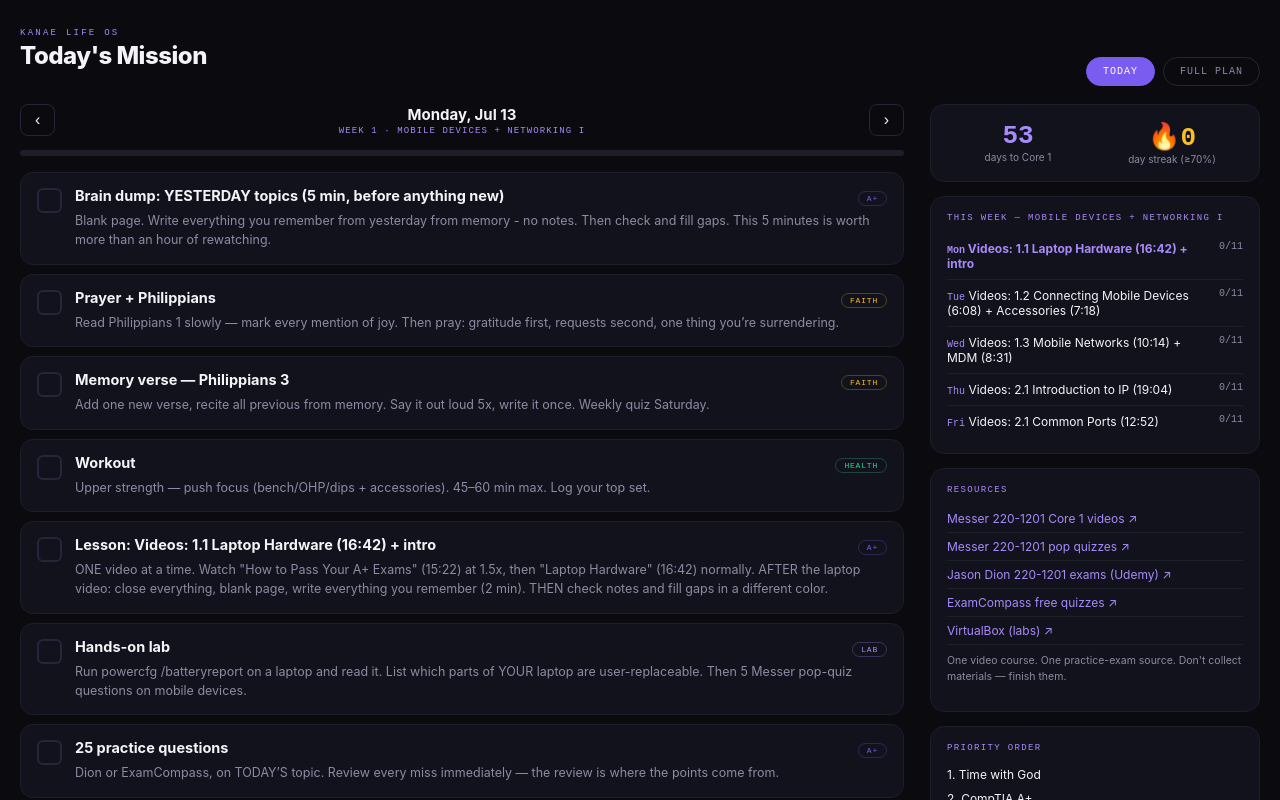
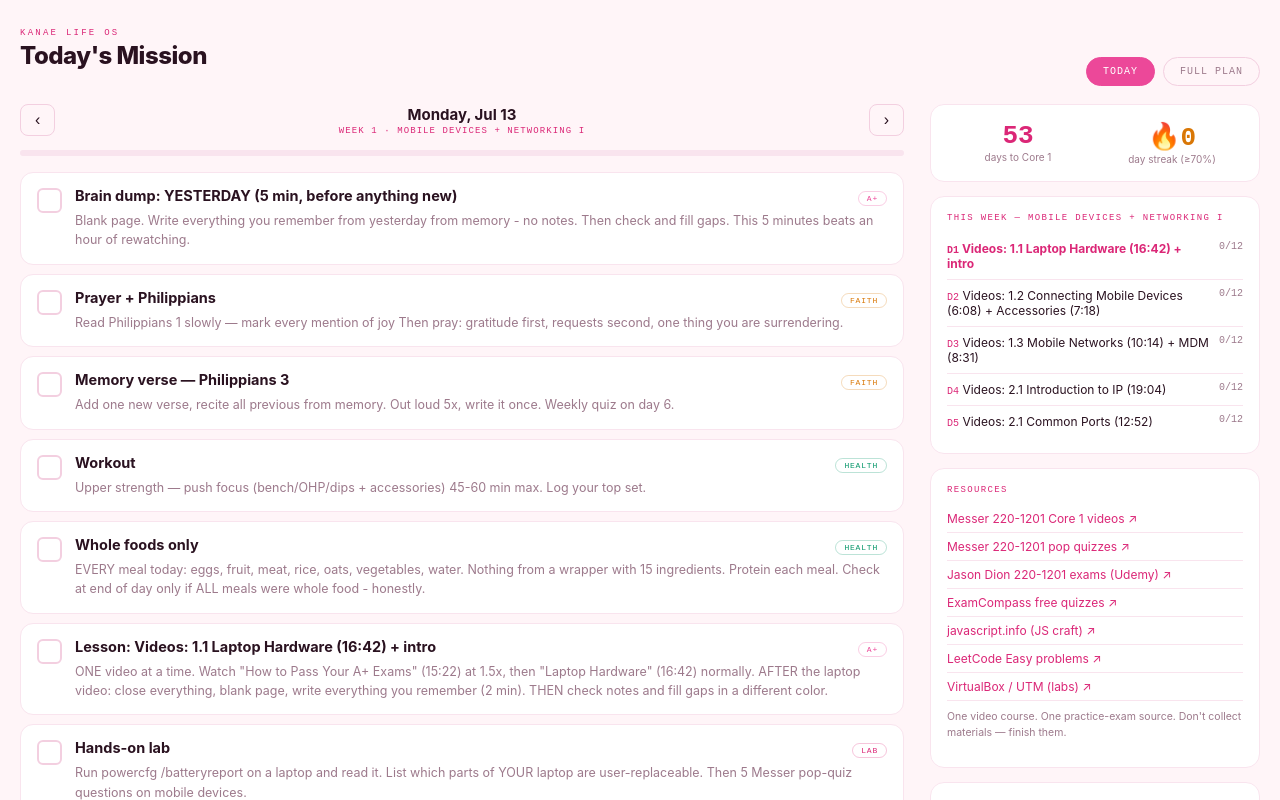
Before and after one commit to KanaeBunche/kanae-life-os, a React (Vite) app: page / in a window 1280 px wide. Both pictures are taken after a click on the button "Start the 8 weeks". Shown: the top 800 px of the page. Built offline with nearby package versions, Linux system fonts and the light colour scheme.

Commit message:
switched goals

```diff
--- a/src/App.jsx
+++ b/src/App.jsx
@@ -6,9 +6,14 @@ import { useState, useEffect, useRef } from 'react'
    ═══════════════════════════════════════════════════════════ */
 
 const C = {
-  void: '#0A0A0F', surface: '#12121C', border: '#26263A', borderSoft: '#1E1E28',
-  violet: '#7B5CF0', violetSoft: '#A78BFA', snow: '#F4F4F8', muted: '#8B8BA3',
-  green: '#34D399', amber: '#FBBF24', rose: '#FB7185', blue: '#60A5FA', orange: '#FF7A29',
+  void: '#FFF5F8',        /* page — soft pink-white */
+  surface: '#FFFFFF',     /* cards */
+  border: '#F3CFE0', borderSoft: '#F9E4EE',
+  violet: '#EC4899',      /* primary pink */
+  violetSoft: '#DB2777',  /* deep pink accents */
+  snow: '#2A1220',        /* ink text */
+  muted: '#9D7A8C',
+  green: '#059669', amber: '#D97706', rose: '#E11D48', blue: '#2563EB', orange: '#EA580C',
 }
 const MONO = "ui-monospace, 'JetBrains Mono', monospace"
 
@@ -84,42 +89,63 @@ const PHIL = ['Read Philippians 1 slowly — mark every mention of joy',
   'Read Philippians 4 — vv. 6–8, anxiety and thought life',
   'Re-read the chapter that hit hardest this week + journal 3 lines']
 
-const STAPLES = (dayIdx) => [
-  { id: 'recall', label: 'Brain dump: YESTERDAY topics (5 min, before anything new)', tag: 'A+',
-    detail: 'Blank page. Write everything you remember from yesterday from memory - no notes. Then check and fill gaps. This 5 minutes is worth more than an hour of rewatching.' },
+const CRAFT_WEEKS = [
+  ['Phase 1 — JavaScript basics with ChatGPT as tutor', 'Tell ChatGPT: "Teach me [variables/functions/loops] with a short explanation, then give me 3 exercises. Do NOT show solutions until I try." YOU type every line in a real file and run it. Then ask it to quiz you on what you just did.'],
+  ['Phase 1 — Objects, arrays & methods', 'Same method: ChatGPT teaches + gives exercises on objects, map/filter/reduce. You type, run, break, fix. End with: "Quiz me like a junior dev interviewer on arrays." One LeetCode Easy, talking out loud.'],
+  ['Phase 2 — Async: promises & async/await', 'ChatGPT: "Explain promises simply, then give me exercises using fetch with a free API." Hand-type everything. Ask it to explain the event loop, then explain it BACK to it and have it grade you. + 1 LeetCode Easy.'],
+  ['Phase 3 — The DOM (no framework)', 'ChatGPT: "Give me 3 small DOM projects using only querySelector and addEventListener" (counter, todo, tabs). Build them in one plain HTML file. When stuck, ask for a HINT, never the answer. + 1 LeetCode Easy.'],
+  ['Phase 4 — React from first principles', 'ChatGPT: "Quiz me on why state re-renders, hook rules, and keys — interview style." Then build a tiny component from scratch, no copying. You already USE React daily; this phase is about explaining it. + 1 LeetCode Easy.'],
+  ['Phase 5 — Node + Express by hand', 'ChatGPT: "Walk me through building an Express CRUD API step by step, one step at a time, and wait for my code before continuing." Blank folder, you type it all, test with curl. + 1 LeetCode Easy.'],
+  ['Phase 6 — SQL', 'Supabase SQL editor. ChatGPT: "Give me SQL exercises: SELECT with JOINs, INSERT, UPDATE, an index, an RLS policy." Type by hand on a scratch table, paste results back for it to check. + 1 LeetCode Easy.'],
+  ['Phase 7 — Explain your own code + mock interviews', 'Open ThinkWork or the portal, one file a day: explain every line out loud. Then ChatGPT: "Interview me for a junior dev role — ask me to walk through a project, then follow up." Timed, out loud, daily.'],
+]
+
+const STAPLES = (dayIdx, week) => [
+  { id: 'recall', label: 'Brain dump: YESTERDAY (5 min, before anything new)', tag: 'A+',
+    detail: 'Blank page. Write everything you remember from yesterday from memory - no notes. Then check and fill gaps. This 5 minutes beats an hour of rewatching.' },
   { id: 'prayer', label: 'Prayer + Philippians', tag: 'FAITH',
-    detail: `${PHIL[dayIdx]}. Then pray: gratitude first, requests second, one thing you\u2019re surrendering.` },
+    detail: PHIL[dayIdx] + ' Then pray: gratitude first, requests second, one thing you are surrendering.' },
   { id: 'verse', label: 'Memory verse — Philippians 3', tag: 'FAITH',
-    detail: 'Add one new verse, recite all previous from memory. Say it out loud 5x, write it once. Weekly quiz Saturday.' },
+    detail: 'Add one new verse, recite all previous from memory. Out loud 5x, write it once. Weekly quiz on day 6.' },
   { id: 'workout', label: 'Workout', tag: 'HEALTH',
-    detail: SPLIT[dayIdx] + '. 45–60 min max. Log your top set.' },
+    detail: SPLIT[dayIdx] + ' 45-60 min max. Log your top set.' },
+  { id: 'food', label: 'Whole foods only', tag: 'HEALTH',
+    detail: 'EVERY meal today: eggs, fruit, meat, rice, oats, vegetables, water. Nothing from a wrapper with 15 ingredients. Protein each meal. Check at end of day only if ALL meals were whole food - honestly.' },
   { id: 'lesson', label: null, tag: 'A+', detail: null },
   { id: 'lab', label: null, tag: 'LAB', detail: null },
   { id: 'questions', label: '25 practice questions', tag: 'A+',
-    detail: 'Dion or ExamCompass, on TODAY\u2019S topic. Review every miss immediately — the review is where the points come from.' },
-  { id: 'jobs', label: 'Apply to 10 jobs', tag: 'CAREER',
-    detail: 'IT support / help desk / jr dev. LinkedIn + Indeed + company sites. Tailor the resume only when the role deserves it. Log follow-ups due.' },
-  { id: 'content', label: 'Content task (scheduled days only)', tag: 'BIZ',
-    detail: 'Tue/Thu: post the scheduled reel to IG + TikTok + Shorts. Other days: skip guilt-free — do NOT create content to feel busy.' },
-  { id: 'dms', label: '10 targeted DMs', tag: 'BIZ',
-    detail: 'NYC businesses matching a portfolio site. Name something specific about THEIR business, link the matching build, one low-pressure question. ≤60 min.' },
+    detail: 'Right after the videos while fresh: Messer pop quizzes or Dion 220-1201, TODAY topic only. Review every miss immediately - the review is where the points come from.' },
+  { id: 'craft', label: `Coding practice: ${CRAFT_WEEKS[week][0]} — 30-45 min`, tag: 'JS',
+    detail: CRAFT_WEEKS[week][1] },
+  { id: 'jobs', label: 'Apply to 10 jobs (IT + junior dev)', tag: 'CAREER',
+    detail: 'IT support / help desk / jr dev. LinkedIn + Indeed + company sites, weighted toward postings under 100 applicants. Message one human at one company per day. Log follow-ups due.' },
+  { id: 'content', label: 'One chill green-screen video (optional, no pressure)', tag: 'CONTENT',
+    detail: 'Talk about whatever is on your mind - what you learned today, the job hunt, faith, a take. Green screen, chill energy, no script, under 90 sec. Post to TikTok + Shorts + IG or save as a draft. If the day is heavy, skip guilt-free.' },
   { id: 'evening', label: 'Evening: 30-question light review', tag: 'A+',
     detail: 'Mixed topics, untimed, relaxed. Wrong answers become tomorrow-morning flashcards. Then close everything.' },
 ]
-const SATURDAY = [
-  { id: 'prayer', label: 'Prayer + Philippians', tag: 'FAITH', detail: 'Longer session — re-read this week\u2019s chapters. Weekly memory-verse quiz: write everything memorized so far from scratch.' },
-  { id: 'exam', label: 'Full timed practice exam', tag: 'A+', detail: '90 questions, 90 minutes, real conditions. Track your weekly score trend — it should climb.' },
-  { id: 'review', label: 'Review every incorrect answer', tag: 'A+', detail: 'Why wrong + why right, in writing, for every single miss. Flashcard the repeat offenders.' },
-  { id: 'batch', label: 'Batch record + edit reels', tag: 'BIZ', detail: 'Record BOTH of next week\u2019s reels in one sitting using the master template. Edit, caption, schedule Tue + Thu.' },
-  { id: 'workout', label: 'Workout or active recovery', tag: 'HEALTH', detail: 'Lift, long walk, or mobility — move for 30+ min, keep the body in the habit.' },
+const SATURDAY = (week) => week < 5 ? [
+  { id: 'prayer', label: 'Prayer + Philippians', tag: 'FAITH', detail: 'Longer session - re-read this week. Memory-verse quiz: write everything memorized so far from scratch.' },
+  { id: 'cumquiz', label: 'Cumulative quiz — ONLY topics covered so far', tag: 'A+', detail: '40 questions total from ExamCompass topic quizzes + Messer pop quizzes, ONLY on sections you have already watched. This is review, not an exam - you should score decently, and every miss shows exactly what to re-dump.' },
+  { id: 'review', label: 'Review every miss + brain-dump the week', tag: 'A+', detail: 'Why wrong + why right for each miss. Then one blank page: dump EVERYTHING from this whole week from memory. Check against notes, fill gaps.' },
+  { id: 'mealprep', label: 'Meal prep for the week', tag: 'HEALTH', detail: 'Cook the week: eggs, protein, rice, cut fruit. Whole-food eating survives busy days only if it is already in the fridge.' },
+  { id: 'batch', label: 'Batch 2-3 green-screen videos (chill)', tag: 'CONTENT', detail: 'Record a few casual talking videos in one sitting. Raw is the style. Skip if the week was heavy.' },
+  { id: 'workout', label: 'Workout or active recovery', tag: 'HEALTH', detail: 'Lift, long walk, or mobility - 30+ min.' },
+] : [
+  { id: 'prayer', label: 'Prayer + Philippians', tag: 'FAITH', detail: 'Longer session - re-read this week. Memory-verse quiz: write everything memorized so far from scratch.' },
+  { id: 'exam', label: 'Full timed practice exam (you have now seen everything)', tag: 'A+', detail: '90 questions, 90 minutes, real conditions. Track the weekly score - it should climb.' },
+  { id: 'review', label: 'Review every incorrect answer', tag: 'A+', detail: 'Why wrong + why right, in writing, for every miss. Flashcard repeat offenders.' },
+  { id: 'mealprep', label: 'Meal prep for the week', tag: 'HEALTH', detail: 'Cook the week: eggs, protein, rice, cut fruit.' },
+  { id: 'batch', label: 'Batch 2-3 green-screen videos (chill)', tag: 'CONTENT', detail: 'Casual talking videos, one sitting. Skip if heavy.' },
+  { id: 'workout', label: 'Workout or active recovery', tag: 'HEALTH', detail: 'Lift, long walk, or mobility - 30+ min.' },
 ]
 const SUNDAY = [
-  { id: 'church', label: 'Church', tag: 'FAITH', detail: 'Be present. Take one note from the sermon to carry into the week.' },
-  { id: 'rest', label: 'Rest — actually rest', tag: 'HEALTH', detail: 'No study, no editing, no DMs. Rest is part of the plan, not a break from it.' },
-  { id: 'plan', label: 'Plan the week', tag: 'PLAN', detail: 'Confirm Tue/Thu posts are scheduled, glance at next week\u2019s lessons, prep anything the labs need (VM ready, etc).' },
+  { id: 'church', label: 'Church', tag: 'FAITH', detail: 'Be present. One note from the sermon to carry into the week.' },
+  { id: 'rest', label: 'Rest — actually rest', tag: 'HEALTH', detail: 'No study, no editing, no applications. Rest is part of the plan.' },
+  { id: 'plan', label: 'Plan the week', tag: 'PLAN', detail: 'Glance at next week lessons, prep labs (VM ready), confirm groceries for whole-food eating.' },
 ]
 
-const TAG_COLOR = { FAITH: C.amber, HEALTH: C.green, 'A+': C.violet, LAB: C.violetSoft, CAREER: C.blue, BIZ: C.orange, PLAN: C.muted }
+const TAG_COLOR = { FAITH: C.amber, HEALTH: C.green, 'A+': C.violet, LAB: C.violetSoft, CAREER: C.blue, JS: '#7C3AED', CONTENT: C.orange, PLAN: C.muted }
 
 const iso = (d) => d.toISOString().slice(0, 10)
 const todayStr = () => iso(new Date())
@@ -132,12 +158,12 @@ function planFor(dateStr, startDate) {
   if (diff < 0) return { status: 'before' }
   const week = Math.floor(diff / 7)
   if (week > 7) return { status: 'after' }
-  const dow = date.getDay()
-  if (dow === 0) return { status: 'ok', week, items: SUNDAY, theme: WEEKS[week].theme }
-  if (dow === 6) return { status: 'ok', week, items: SATURDAY, theme: WEEKS[week].theme }
-  const dayIdx = dow - 1
+  const dayInWeek = diff % 7            // 0-4 study, 5 practice-exam day, 6 rest
+  if (dayInWeek === 6) return { status: 'ok', week, items: SUNDAY, theme: WEEKS[week].theme }
+  if (dayInWeek === 5) return { status: 'ok', week, items: SATURDAY(week), theme: WEEKS[week].theme }
+  const dayIdx = dayInWeek
   const [lesson, lessonDetail, labDetail] = WEEKS[week].days[dayIdx]
-  const items = STAPLES(dayIdx).map(s =>
+  const items = STAPLES(dayIdx, week).map(s =>
     s.id === 'lesson' ? { ...s, label: `Lesson: ${lesson}`, detail: lessonDetail }
     : s.id === 'lab' ? { ...s, label: 'Hands-on lab', detail: labDetail }
     : s)
@@ -185,8 +211,8 @@ export default function App() {
           Every day tells you exactly what to do — the A+ lesson, the lab, the applications, the DMs, the verse, the workout — with full instructions on each.
         </p>
         <div style={{ textAlign: 'left', background: C.surface, border: `1px solid ${C.borderSoft}`, borderRadius: 14, padding: 18 }}>
-          <label style={{ fontSize: 11, color: C.muted, display: 'block', marginBottom: 6 }}>Bootcamp start date (a Monday)</label>
-          <input type="date" defaultValue={nextMonday()} id="sd"
+          <label style={{ fontSize: 11, color: C.muted, display: 'block', marginBottom: 6 }}>Bootcamp start date</label>
+          <input type="date" defaultValue={todayStr()} id="sd"
             style={{ width: '100%', background: C.void, border: `1px solid ${C.border}`, borderRadius: 8, padding: 10, color: C.snow, fontSize: 14, boxSizing: 'border-box' }} />
           <button onClick={() => { const v = document.getElementById('sd').value; if (v) setData(d => ({ ...d, startDate: v })) }}
             style={{ width: '100%', marginTop: 14, background: C.violet, color: '#fff', border: 'none', borderRadius: 10, padding: 13, fontSize: 14, fontWeight: 700, cursor: 'pointer' }}>
@@ -340,7 +366,7 @@ export default function App() {
                       <div key={di} onClick={() => setViewDate(ds)}
                         style={{ display: 'flex', justifyContent: 'space-between', gap: 8, padding: '8px 0', borderBottom: di < 4 ? `1px solid ${C.borderSoft}` : 'none', cursor: 'pointer' }}>
                         <span style={{ fontSize: 12, color: isToday ? C.violetSoft : dn === tt && tt > 0 ? C.muted : C.snow, fontWeight: isToday ? 700 : 400 }}>
-                          <span style={{ fontFamily: MONO, fontSize: 10, color: C.violetSoft }}>{['Mon','Tue','Wed','Thu','Fri'][di]}</span> {lesson}
+                          <span style={{ fontFamily: MONO, fontSize: 10, color: C.violetSoft }}>D{di + 1}</span> {lesson}
                         </span>
                         <span style={{ fontFamily: MONO, fontSize: 10, color: dn === tt && tt > 0 ? C.green : C.muted, flexShrink: 0 }}>{dn}/{tt}</span>
                       </div>
@@ -354,7 +380,9 @@ export default function App() {
                   ['Messer 220-1201 pop quizzes', 'https://www.professormesser.com/category/free-a-plus-training/220-1201/220-1201-pop-quizzes/'],
                   ['Jason Dion 220-1201 exams (Udemy)', 'https://www.udemy.com/user/jasondion/'],
                   ['ExamCompass free quizzes', 'https://www.examcompass.com/'],
-                  ['VirtualBox (labs)', 'https://www.virtualbox.org/']].map(([l, href]) => (
+                  ['javascript.info (JS craft)', 'https://javascript.info/'],
+                  ['LeetCode Easy problems', 'https://leetcode.com/problemset/?difficulty=EASY'],
+                  ['VirtualBox / UTM (labs)', 'https://www.virtualbox.org/']].map(([l, href]) => (
                   <a key={href} href={href} target="_blank" rel="noopener noreferrer"
                     style={{ display: 'block', fontSize: 12, color: C.violetSoft, textDecoration: 'none', padding: '6px 0', borderBottom: `1px solid ${C.borderSoft}` }}>
                     {l} ↗
@@ -365,8 +393,8 @@ export default function App() {
 
               <SideCard title="Priority order">
                 <div style={{ fontSize: 12, lineHeight: 2, color: C.snow }}>
-                  1. Time with God<br/>2. CompTIA A+<br/>3. Job applications<br/>4. Workout<br/>5. Koded by Kanae content + DMs<br/>
-                  <span style={{ color: C.muted, fontSize: 11 }}>6. Everything else</span>
+                  1. Time with God<br/>2. CompTIA A+<br/>3. Job applications + interviews<br/>4. JS interview craft<br/>5. Workout + whole foods<br/>
+                  <span style={{ color: C.muted, fontSize: 11 }}>6. Chill content · 7. Everything else</span>
                 </div>
               </SideCard>
             </div>
```
